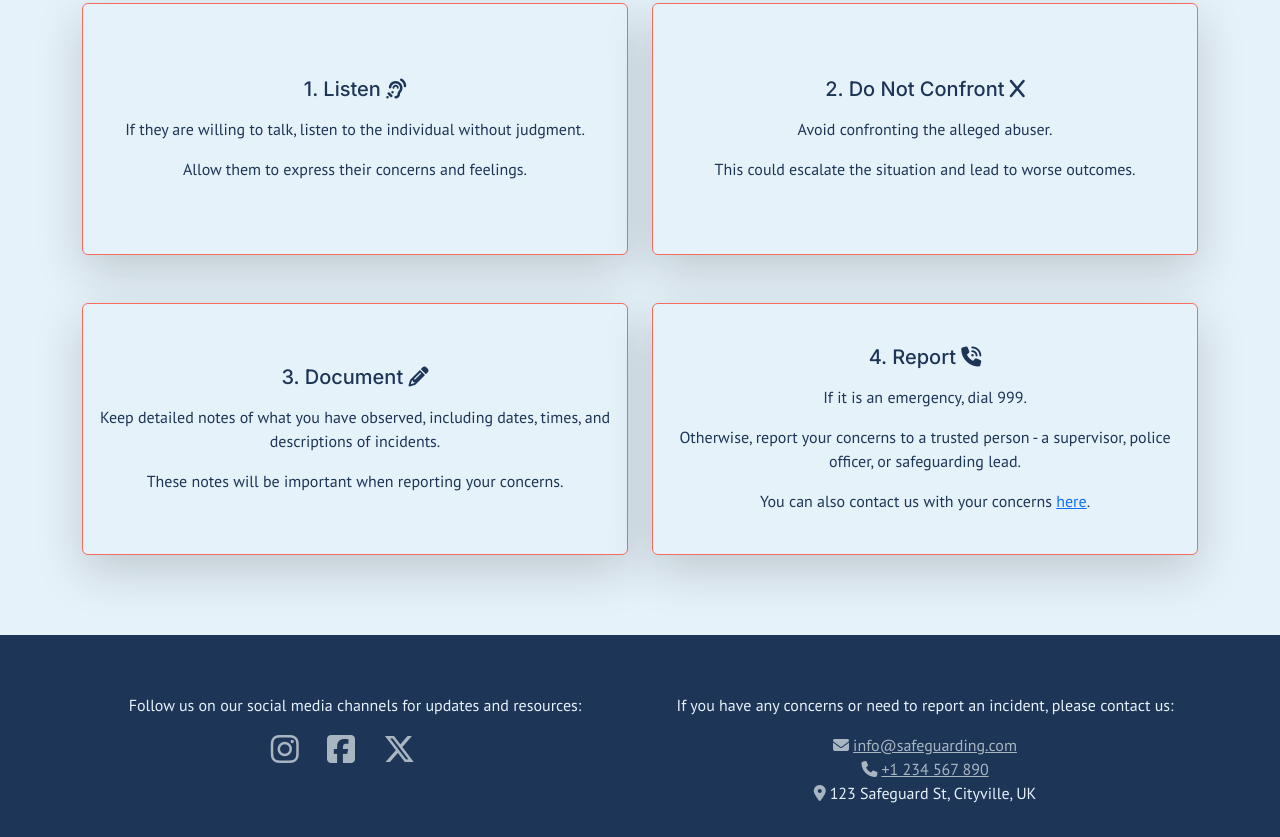
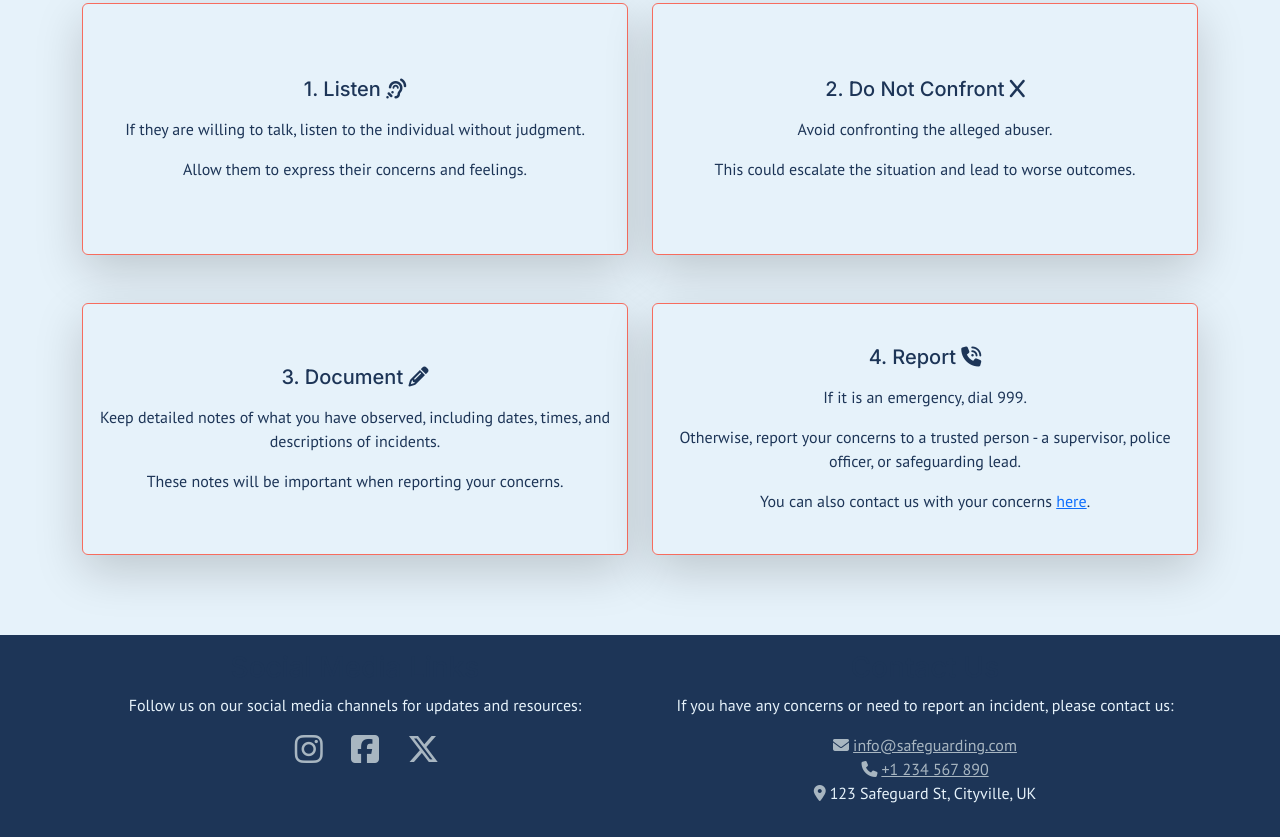
Before and after one commit to RosieTrainor/safeguarding-project, a plain HTML site: page index.html in a window 1280 px wide. Shown: the part 1496-2333 px from the top of the page. Drawn offline with nearby package versions, Linux system fonts and the light colour scheme.

Commit message:
fix social media icon centering

```diff
--- a/index.html
+++ b/index.html
@@ -243,12 +243,12 @@
                     <p>Follow us on our social media channels for updates and resources:</p>
                     <a href="https://www.instagram.com" target="_blank"
                         aria-label="Visit our Instagram page (opens in a new tab)" rel="noopener"><i
-                            class="fa-brands fa-instagram me-4"></i></a>
+                            class="fa-brands fa-instagram ms-4"></i></a>
                     <a href="https://www.facebook.com" target="_blank"
                         aria-label="Visit our Facebook page (opens in a new tab)" rel="noopener"><i
-                            class="fa-brands fa-square-facebook me-4"></i></a>
+                            class="fa-brands fa-square-facebook ms-4"></i></a>
                     <a href="https://www.x.com" target="_blank" aria-label="Visit our X feed (opens in a new tab)"
-                        rel="noopener"><i class="fa-brands fa-x-twitter me-4"></i></a>
+                        rel="noopener"><i class="fa-brands fa-x-twitter ms-4"></i></a>
                 </div>
                 <div id="contact" class="col-12 col-md-6 text-center">
                     <h3>Contact Us</h3>
```
